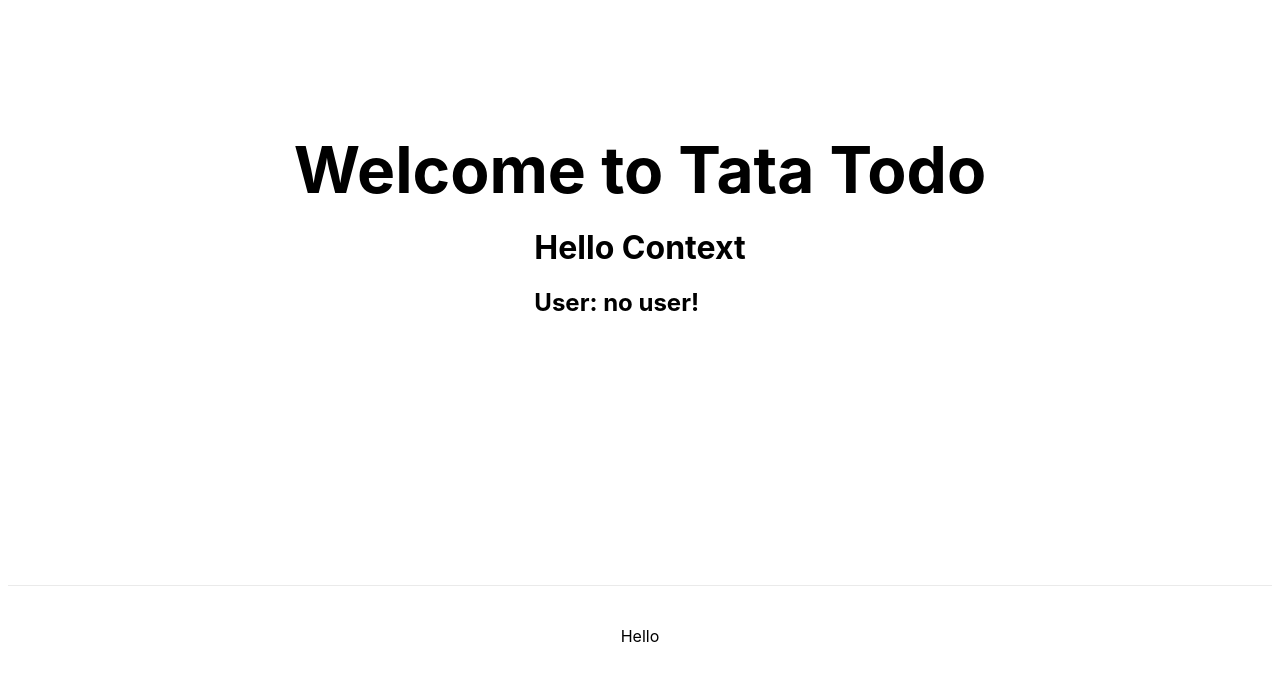
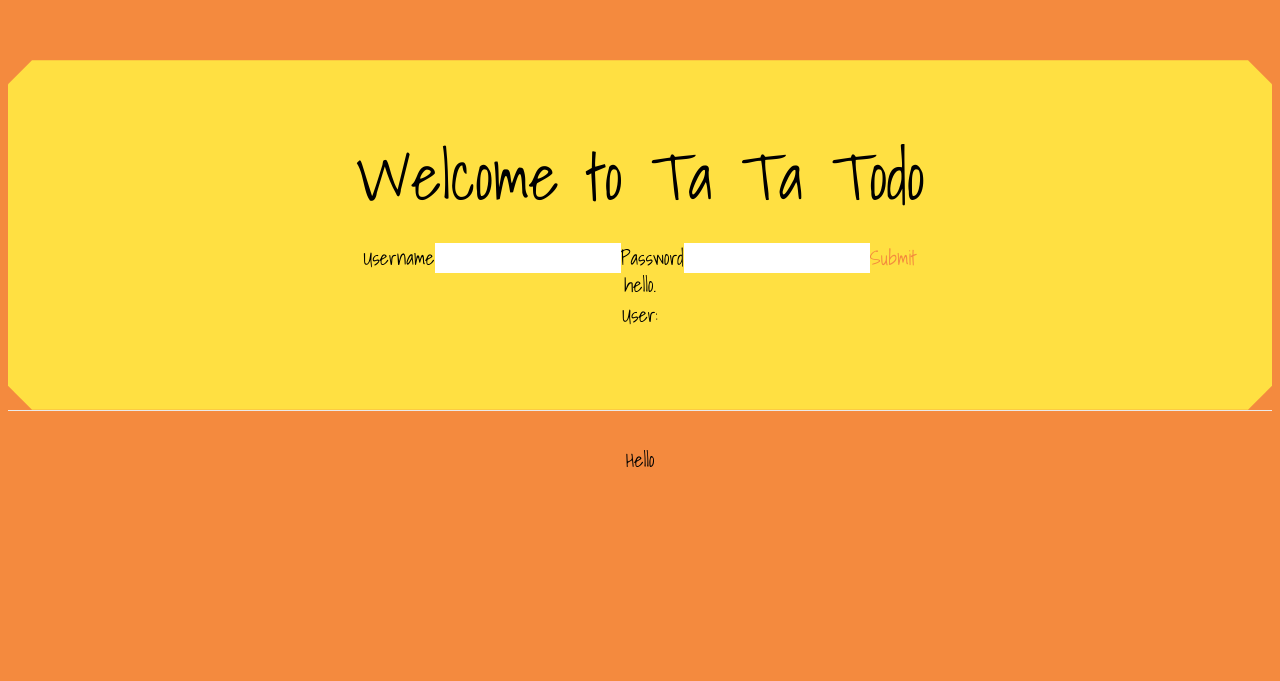
Before and after one commit to nathSierra/tata-todo, a Next.js app: page / in a window 1280 px wide. Shown: the part 115-796 px from the top of the page. Built offline with nearby package versions, Linux system fonts and the light colour scheme.

Commit message:
feat: sstyles main page and login works

```diff
--- a/common/api.ts
+++ b/common/api.ts
@@ -4,5 +4,6 @@ export const BASE_HREF = 'http://localhost:5000';
 
 export const api = {
   TASK: `${BASE_HREF}/Tasks`,
-  USER: `${BASE_HREF}/Accounts`
+  USER: `${BASE_HREF}/Accounts`,
+  LOGIN: `${BASE_HREF}/Auth/Login`
 }
--- a/common/components/LoginForm/LoginForm.tsx
+++ b/common/components/LoginForm/LoginForm.tsx
@@ -1,30 +1,46 @@
 import React from "react";
 import { Formik, Field, Form, ErrorMessage } from "formik";
-import {Iuser} from '../../models';
+import { Iuser } from '../../models';
+import router, { useRouter } from "next/router";
+import axios from "axios";
+import { api } from "../../api";
+import { useAuth } from "../../contexts/authContext";
 
 
 
 
 
-export const initialUser: Partial<Iuser> = {username: '', email: '', groupID: '', password: ''};
+export const initialUser: Partial<Iuser> = {username: '', password: ''};
 
 export default function LoginForm() {
-    // const {task, saveTask} = props;
+  const { user, login, logout } = useAuth();
+  const loginUser = (values: Partial<Iuser>) => {
+        const postUser = async ()=> {
+      try{
+        const result: {data: { access_token: string, user: Iuser}} = await axios.post(api.LOGIN, values);
+        login(result.data.user);
+      }
+      catch(e) {
+        console.info(e);
+      }
+    }
+    postUser();
+  }
 
   return (
       <Formik
        enableReinitialize
        initialValues={initialUser}
        onSubmit={(values, { setSubmitting }) => {
-         console.info(values);
+         loginUser(values);
          setSubmitting(false);
        }}
      >
        {({ isSubmitting }) => (
-         <Form>
-           {/* <ErrorMessage name="email" component="div" /> */}
-           <label htmlFor="email">Email</label>
-           <Field type="text" name="email" />
+         <Form className="flex justify-center items-center h-10 mt-4 pt-4">
+         {/* <ErrorMessage name="email" component="div" /> */}
+           <label htmlFor="username">Username</label>
+           <Field type="text" name="username" />
            <label htmlFor="password">Password</label>
            <Field type="password" name="password" />
 
--- a/common/components/LoginForm/SignUpForm.tsx
+++ b/common/components/LoginForm/SignUpForm.tsx
@@ -15,11 +15,10 @@ export const initialUser: Partial<Iuser> = {username: '', email: '', password: '
 export default function SignUpForm() {
   const { user, login, logout } = useAuth();
   const router = useRouter();
-  const createUser = (values: Partial<Iuser>) => {
+  const registerUser = (values: Partial<Iuser>) => {
         const postUser = async ()=> {
       try{
       const result: {data: Iuser} = await axios.post(api.USER, values);
-      console.info(result);
       login(result.data);
       router.push('/')
       }
@@ -34,7 +33,7 @@ export default function SignUpForm() {
        enableReinitialize
        initialValues={initialUser}
        onSubmit={(values, { setSubmitting }) => {
-         createUser(values);
+         registerUser(values);
          setSubmitting(false);
        }}
      >
--- a/package.json
+++ b/package.json
@@ -21,8 +21,11 @@
     "@types/lodash": "^4.14.171",
     "@types/react": "17.0.15",
     "@types/uuid": "^8.3.1",
+    "autoprefixer": "^10.3.1",
     "eslint": "7.32.0",
     "eslint-config-next": "11.0.1",
+    "postcss": "^8.3.6",
+    "tailwindcss": "^2.2.7",
     "typescript": "4.3.5"
   }
 }
--- a/pages/_document.js
+++ b/pages/_document.js
@@ -6,7 +6,9 @@ class MyDocument extends Document {
       <Html>
         <Head>
         <link rel="stylesheet" href="https://fonts.googleapis.com/css?family=Roboto:300,400,500,700&display=swap" />
-
+<link rel="preconnect" href="https://fonts.googleapis.com" />
+<link rel="preconnect" href="https://fonts.gstatic.com" crossOrigin />
+<link href="https://fonts.googleapis.com/css2?family=Shadows+Into+Light&display=swap" rel="stylesheet" />
         </Head>
         <body>
           <Main />
--- a/pages/index.tsx
+++ b/pages/index.tsx
@@ -1,30 +1,31 @@
 import Head from 'next/head'
 import { useState } from 'react'
-import { initialUser } from '../common/components/LoginForm/LoginForm'
+import LoginForm, { initialUser } from '../common/components/LoginForm/LoginForm'
 import { useAuth } from '../common/contexts/authContext';
-import styles from '../styles/Home.module.css'
+import home from '../styles/Home.module.css'
 
 
 export default function Home() {
     const { user, login, logout } = useAuth();
 
   return (
-    <div className={styles.container}>
+    <div className={home.container}>
       <Head>
-        <title>Tata Todo</title>
+        <title>Ta Ta Todo</title>
         <meta name="description" content="A Chore app to consolidate ideas and needs" />
         <link rel="icon" href="/favicon.ico" />
 
       </Head>
 
 
-      <main className={styles.main}>
-        <h1 className={styles.title}>
-          Welcome to Tata Todo
+      <main className={home.postIt}>
+        <h1 className={home.title}>
+          Welcome to Ta Ta Todo
         </h1>
-              <div>
-                    <h1>Hello Context</h1>
-                    <h2>User: {user ? user.username : "no user!"}</h2>
+        <LoginForm />
+              <div className="flex flex-col justify-center items-center">
+                    <h1>hello.</h1>
+                    <h2>User: {user ? user.username : ''}</h2>
                     <div>
                         {/* <button onClick={login}>Login</button>
                         <button onClick={logout}>Logout</button> */}
@@ -33,7 +34,7 @@ export default function Home() {
 
       </main>
 
-      <footer className={styles.footer}>
+      <footer className={home.footer}>
         <p>Hello</p>
       </footer>
     </div>
--- a/pages/login.tsx
+++ b/pages/login.tsx
@@ -7,22 +7,22 @@ import SignUpForm from '../common/components/LoginForm/SignUpForm'
   LOGIN = "LOGIN"
 }
 
-export default function Login() {
+export default function Register() {
   const [View, setView] = useState(registration.LOGIN)
 
-  if (View === registration.LOGIN){
   return (
-    <>
+    <main className="flex flex-col justify-center items-center p-40 h-screen">
+   {View === registration.LOGIN ?
+   <>
    <LoginForm />
-    <h3> Not registered? No problem: <button onClick={() => setView(_ => registration.SIGNUP)}>Go to Registration</button></h3>
+    <h2> Not registered? No problem: <button onClick={() => setView(_ => registration.SIGNUP)}>Go to Registration</button></h2>
    </>
-  )}
-  else {
-    return(
+    :
     <>
     <SignUpForm />
-      <h3> Login instead? <button onClick={() => setView(_ => registration.LOGIN)}>Login</button>:</h3>
-    </>
-    )
+      <h2> Login instead? <button onClick={() => setView(_ => registration.LOGIN)}>Login</button>:</h2>
+     </>
   }
+  </main>
+  )
 }
--- /dev/null
+++ b/postcss.config.js
@@ -0,0 +1,6 @@
+module.exports = {
+  plugins: {
+    tailwindcss: {},
+    autoprefixer: {},
+  },
+}
--- a/styles/Home.module.css
+++ b/styles/Home.module.css
@@ -6,15 +6,35 @@
   justify-content: center;
   align-items: center;
   height: 100vh;
+  font-size: 20px;
 }
 
 .main {
+
+}
+
+.postIt {
+  background-color: hsla(50, 100%, 63%, 1);
   padding: 5rem 0;
-  flex: 1;
+  width: 100%;
+
+  --notchSize: 24px;
+  clip-path:
+    polygon(
+      0% var(--notchSize),
+      var(--notchSize) 0%,
+      calc(100% - var(--notchSize)) 0%,
+      100% var(--notchSize),
+      100% calc(100% - var(--notchSize)),
+      calc(100% - var(--notchSize)) 100%,
+      var(--notchSize) 100%,
+      0% calc(100% - var(--notchSize))
+    );
+  /* flex: 1;
   display: flex;
   flex-direction: column;
   justify-content: center;
-  align-items: center;
+  align-items: center; */
 }
 
 .footer {
--- a/styles/globals.css
+++ b/styles/globals.css
@@ -1,10 +1,25 @@
+@tailwind base;
+@tailwind components;
+@tailwind utilities;
+
 html,
 body {
   padding: 0;
   margin: 0;
-  font-family: -apple-system, BlinkMacSystemFont, Segoe UI, Roboto, Oxygen,
-    Ubuntu, Cantarell, Fira Sans, Droid Sans, Helvetica Neue, sans-serif;
+  font-family: 'Shadows Into Light', cursive;
+  background-color: hsl(	25, 89%, 60%);
 }
+
+button {
+  color: hsl(	25, 89%, 60%);
+
+}
+button:hover {
+    color: hsl(	25, 89%, 20%);
+  }
+
+
+
 
 a {
   color: inherit;
--- /dev/null
+++ b/tailwind.config.js
@@ -0,0 +1,11 @@
+module.exports = {
+  purge: ['./pages/**/*.{js,ts,jsx,tsx}', './components/**/*.{js,ts,jsx,tsx}'],
+  darkMode: false, // or 'media' or 'class'
+  theme: {
+    extend: {},
+  },
+  variants: {
+    extend: {},
+  },
+  plugins: [],
+}
```
Also changed, not shown: 1 other file (tests, documents, lock files or other folders).
